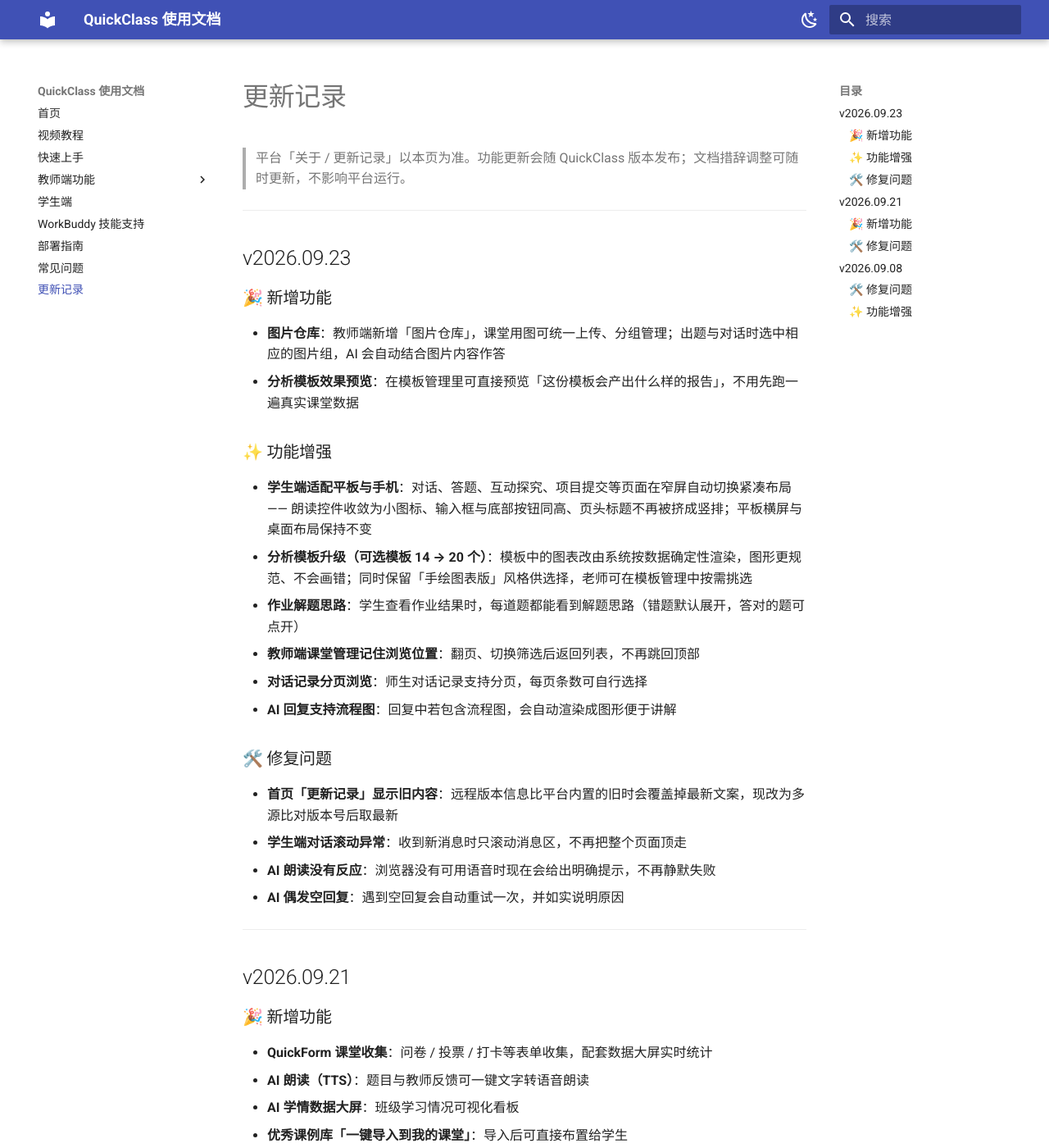
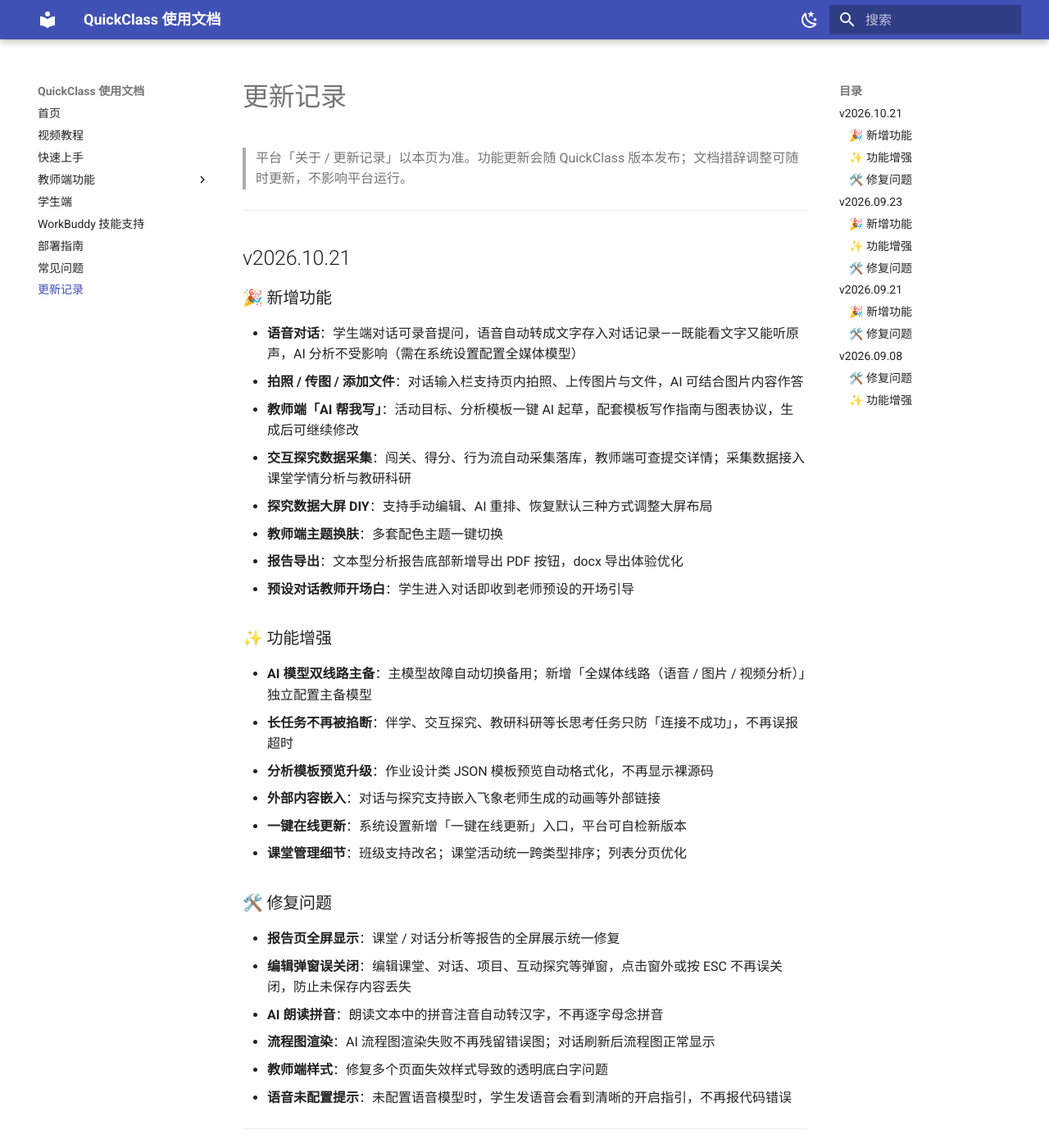
Before and after one commit to nmww/quickclass-docs, an MkDocs documentation site: the page built from docs/changelog.md, in a window 1280 px wide and 1400 px high. Shown: the whole window at 82% size. Built offline with MkDocs 1.6.1 and Material for MkDocs 9.7.7, drawn with Linux system fonts in a browser that asks for light colours.

Commit message:
docs: 更新记录新增 v2026.10.21 大版本条目（语音对话/多模态/AI帮我写/探究采集等）

```diff
--- a/docs/changelog.md
+++ b/docs/changelog.md
@@ -1,6 +1,39 @@
 # 更新记录
 
 > 平台「关于 / 更新记录」以本页为准。功能更新会随 QuickClass 版本发布；文档措辞调整可随时更新，不影响平台运行。
+
+---
+
+## v2026.10.21
+
+### 🎉 新增功能
+
+- **语音对话**：学生端对话可录音提问，语音自动转成文字存入对话记录——既能看文字又能听原声，AI 分析不受影响（需在系统设置配置全媒体模型）
+- **拍照 / 传图 / 添加文件**：对话输入栏支持页内拍照、上传图片与文件，AI 可结合图片内容作答
+- **教师端「AI 帮我写」**：活动目标、分析模板一键 AI 起草，配套模板写作指南与图表协议，生成后可继续修改
+- **交互探究数据采集**：闯关、得分、行为流自动采集落库，教师端可查提交详情；采集数据接入课堂学情分析与教研科研
+- **探究数据大屏 DIY**：支持手动编辑、AI 重排、恢复默认三种方式调整大屏布局
+- **教师端主题换肤**：多套配色主题一键切换
+- **报告导出**：文本型分析报告底部新增导出 PDF 按钮，docx 导出体验优化
+- **预设对话教师开场白**：学生进入对话即收到老师预设的开场引导
+
+### ✨ 功能增强
+
+- **AI 模型双线路主备**：主模型故障自动切换备用；新增「全媒体线路（语音 / 图片 / 视频分析）」独立配置主备模型
+- **长任务不再被掐断**：伴学、交互探究、教研科研等长思考任务只防「连接不成功」，不再误报超时
+- **分析模板预览升级**：作业设计类 JSON 模板预览自动格式化，不再显示裸源码
+- **外部内容嵌入**：对话与探究支持嵌入飞象老师生成的动画等外部链接
+- **一键在线更新**：系统设置新增「一键在线更新」入口，平台可自检新版本
+- **课堂管理细节**：班级支持改名；课堂活动统一跨类型排序；列表分页优化
+
+### 🛠️ 修复问题
+
+- **报告页全屏显示**：课堂 / 对话分析等报告的全屏展示统一修复
+- **编辑弹窗误关闭**：编辑课堂、对话、项目、互动探究等弹窗，点击窗外或按 ESC 不再误关闭，防止未保存内容丢失
+- **AI 朗读拼音**：朗读文本中的拼音注音自动转汉字，不再逐字母念拼音
+- **流程图渲染**：AI 流程图渲染失败不再残留错误图；对话刷新后流程图正常显示
+- **教师端样式**：修复多个页面失效样式导致的透明底白字问题
+- **语音未配置提示**：未配置语音模型时，学生发语音会看到清晰的开启指引，不再报代码错误
 
 ---
 
```
